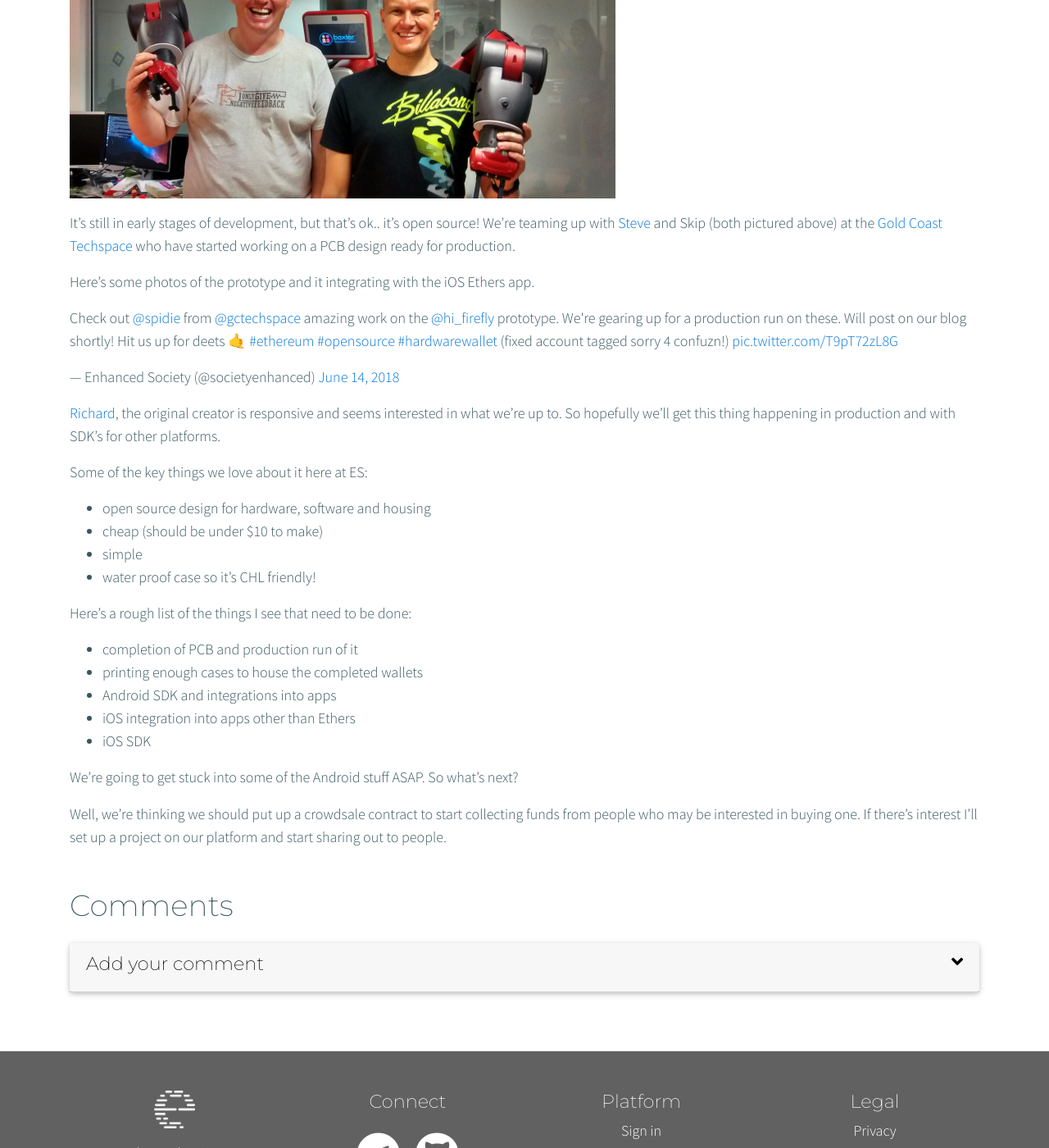
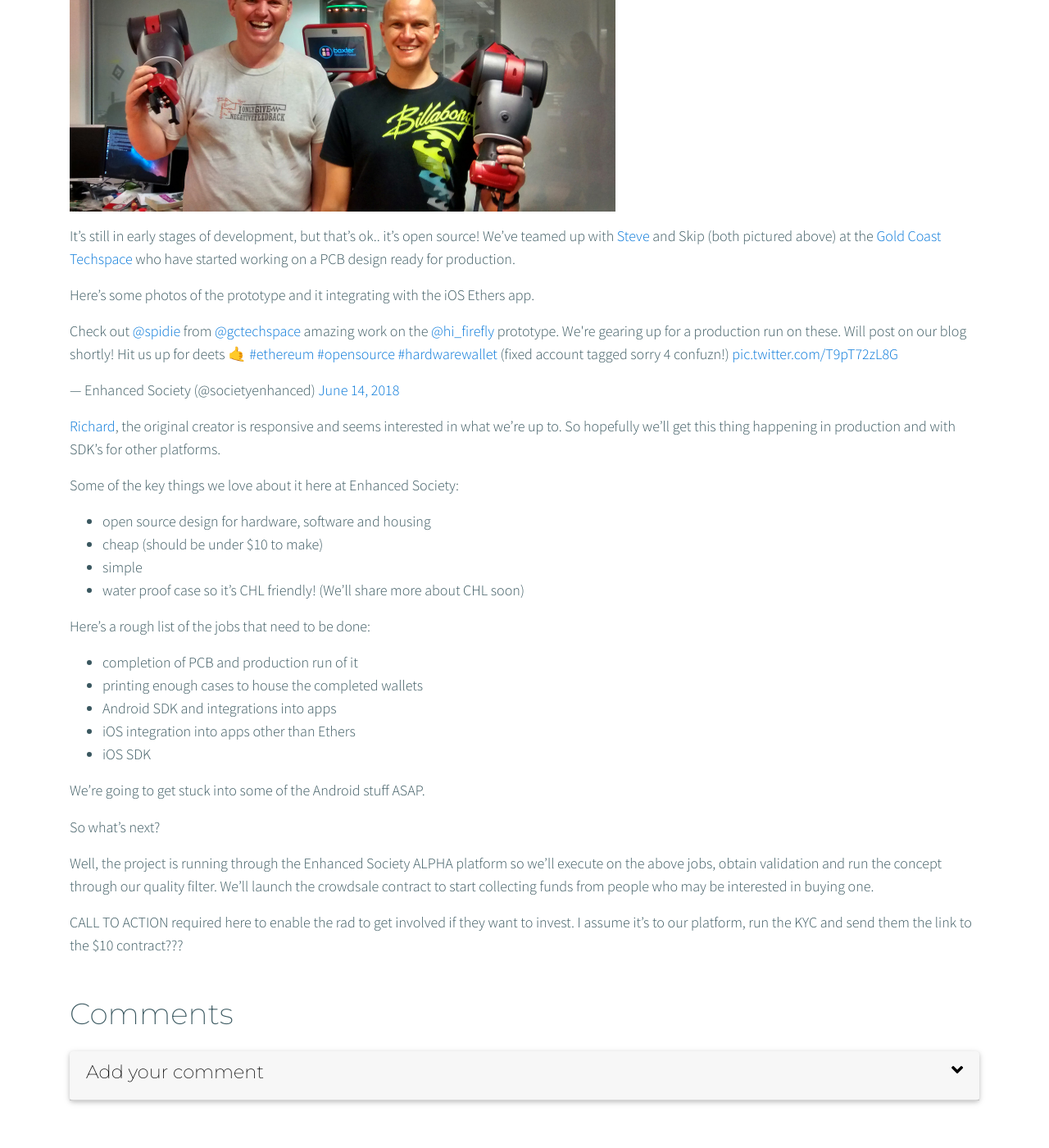
Before and after one commit to enhancedsociety/old-website, a Jekyll site: the page built from _posts/2018-06-11-firefly-hardware-wallet.md, in a window 1280 px wide and 1400 px high, scrolled down 620 px. Shown: the whole window at 82% size. Built offline with Jekyll 4.4.1, drawn with Linux system fonts in a browser that asks for light colours; nearby versions of some CDN libraries; a script that is not in the unit is left out; comment, search, counter and statistics services are not loaded; some of the changed text lies outside the part shown.

Commit message:
Jo made edits

```diff
--- a/_posts/2018-06-11-firefly-hardware-wallet.md
+++ b/_posts/2018-06-11-firefly-hardware-wallet.md
@@ -5,11 +5,13 @@
 author: d
 published: true
 ---
-Hello friends! Security is an important part of what we do at ES. It's critical to the operation of trustless networks and is often given insufficient attention. We see hardware wallets as one of the key ways to secure digital assets. So when we found out about the [firefly wallet](http://firefly.city), we got very excited. We're thinking about running a little crowd sale to help fund a production run of the device.. leave a comment below if you have an interest in this!
+Hello friends! Security is an important part of what we do at Enhanced Society. It's critical to the operation of trustless networks and is often given insufficient attention. We see hardware wallets as one of the key ways to secure digital assets.
+
+Introducing Enhanced Societys very own hardware wallet.
 
 <img src="{{site.baseurl}}/assets/img/IMG_20150116_120200043_HDR.jpg" alt="IMG_20150116_120200043_HDR.jpg" width="60%">
 
-It's still in early stages of development, but that's ok.. it's open source! We're teaming up with [Steve](https://twitter.com/spidie) and Skip (both pictured above) at the [Gold Coast Techspace](https://gctechspace.org/) who have started working on a PCB design ready for production.
+It's still in early stages of development, but that's ok.. it's open source! We've teamed up with [Steve](https://twitter.com/spidie) and Skip (both pictured above) at the [Gold Coast Techspace](https://gctechspace.org/) who have started working on a PCB design ready for production.
 
 Here's some photos of the prototype and it integrating with the iOS Ethers app.
 
@@ -20,13 +22,13 @@
 
 [Richard](https://twitter.com/ricmoo), the original creator is responsive and seems interested in what we're up to. So hopefully we'll get this thing happening in production and with SDK's for other platforms.
 
-Some of the key things we love about it here at ES:
+Some of the key things we love about it here at Enhanced Society:
 * open source design for hardware, software and housing
 * cheap (should be under $10 to make)
 * simple
-* water proof case so it's CHL friendly!
+* water proof case so it's CHL friendly! (We'll share more about CHL soon)
 
-Here's a rough list of the things I see that need to be done:
+Here's a rough list of the jobs that need to be done:
 * completion of PCB and production run of it
 * printing enough cases to house the completed wallets
 * Android SDK and integrations into apps
@@ -34,6 +36,9 @@
 * iOS SDK
 
 We're going to get stuck into some of the Android stuff ASAP.
+
 So what's next?
 
-Well, we're thinking we should put up a crowdsale contract to start collecting funds from people who may be interested in buying one. If there's interest I'll set up a project on our platform and start sharing out to people.
+Well, the project is running through the Enhanced Society ALPHA platform so we'll execute on the above jobs, obtain validation and run the concept through our quality filter.  We'll launch the crowdsale contract to start collecting funds from people who may be interested in buying one.
+
+CALL TO ACTION required here to enable the rad to get involved if they want to invest.  I assume it's to our platform, run the KYC and send them the link to the $10 contract???
```
